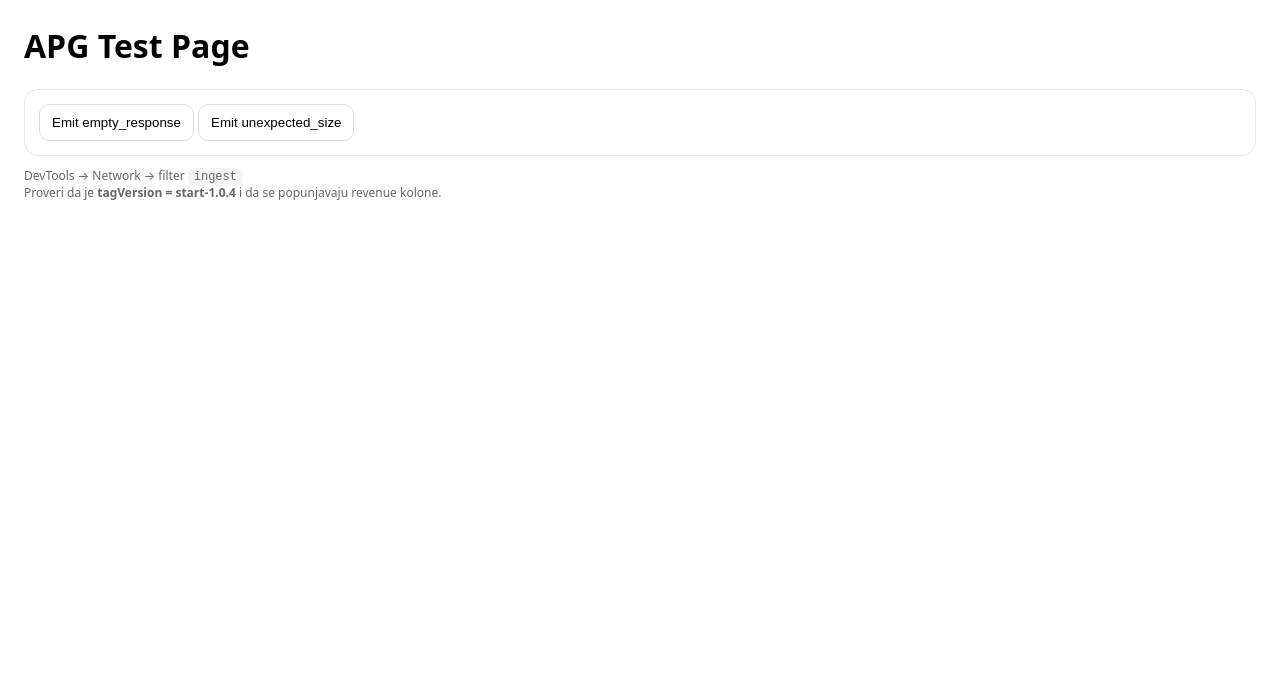
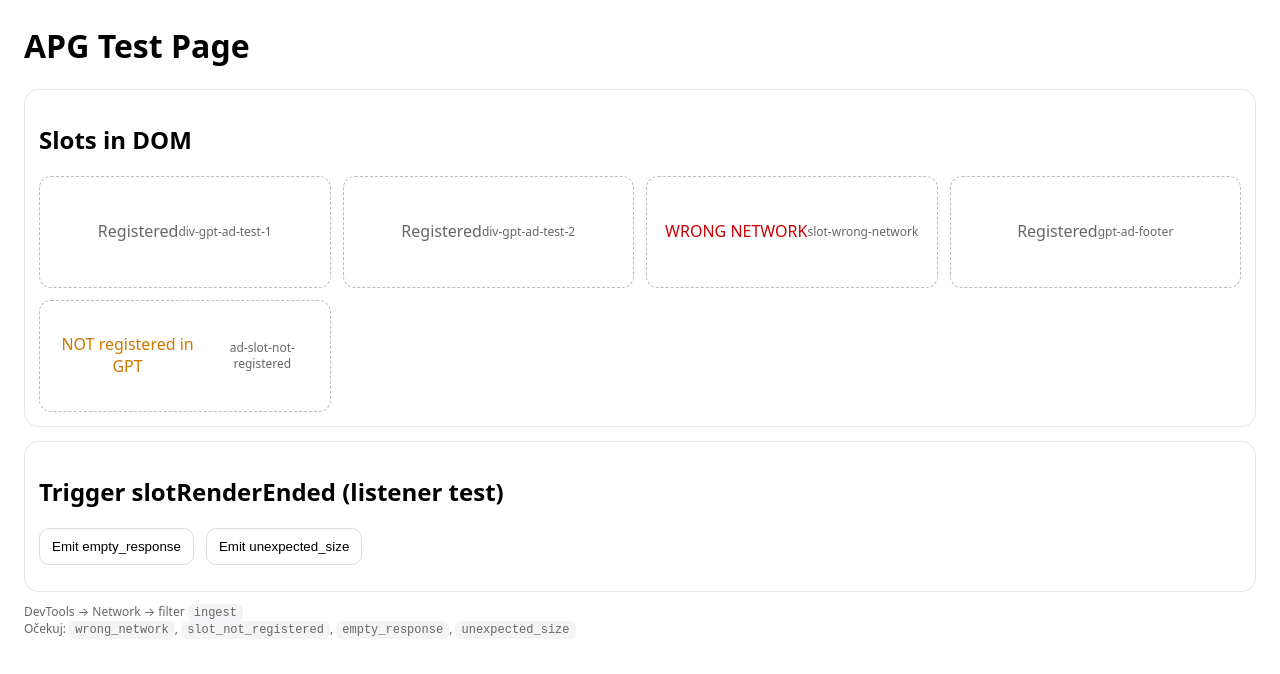
Before and after one commit to Smajli12/apg-test, a plain HTML site: page index.html in a window 1280 px wide. Drawn offline with Linux system fonts and the light colour scheme.

Commit message:
Update index.html

```diff
--- a/index.html
+++ b/index.html
@@ -188,13 +188,50 @@
   <h1>APG Test Page</h1>
 
   <div class="box">
-    <button onclick="__gptStub.emitEmpty()">Emit empty_response</button>
-    <button onclick="__gptStub.emitUnexpectedSize()">Emit unexpected_size</button>
+    <h2>Slots in DOM</h2>
+
+    <div class="slots">
+      <!-- Registered slots -->
+      <div class="slot" id="div-gpt-ad-test-1">
+        Registered<br><span class="small">div-gpt-ad-test-1</span>
+      </div>
+
+      <div class="slot" id="div-gpt-ad-test-2">
+        Registered<br><span class="small">div-gpt-ad-test-2</span>
+      </div>
+
+      <div class="slot" id="slot-wrong-network">
+        <span class="bad">WRONG NETWORK</span><br>
+        <span class="small">slot-wrong-network</span>
+      </div>
+
+      <div class="slot" id="gpt-ad-footer">
+        Registered<br><span class="small">gpt-ad-footer</span>
+      </div>
+
+      <!-- ❌ Intentionally NOT registered in GPT -->
+      <div class="slot" id="ad-slot-not-registered">
+        <span class="warn">NOT registered in GPT</span><br>
+        <span class="small">ad-slot-not-registered</span>
+      </div>
+    </div>
+  </div>
+
+  <div class="box">
+    <h2>Trigger slotRenderEnded (listener test)</h2>
+    <div class="row">
+      <button onclick="__gptStub.emitEmpty()">Emit empty_response</button>
+      <button onclick="__gptStub.emitUnexpectedSize()">Emit unexpected_size</button>
+    </div>
   </div>
 
   <p class="small">
     DevTools → Network → filter <code>ingest</code><br/>
-    Proveri da je <b>tagVersion = start-1.0.4</b> i da se popunjavaju revenue kolone.
+    Očekuj:
+    <code>wrong_network</code>,
+    <code>slot_not_registered</code>,
+    <code>empty_response</code>,
+    <code>unexpected_size</code>
   </p>
 </body>
 </html>
```
